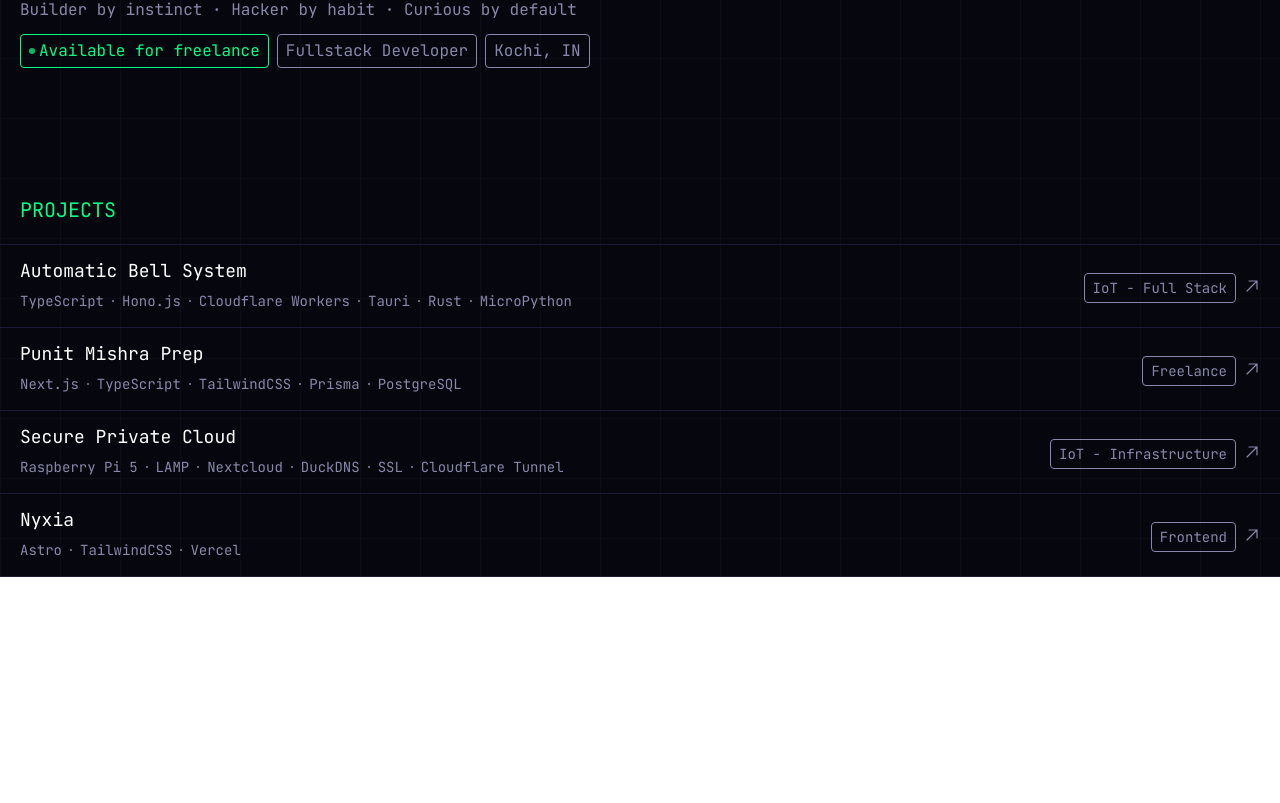
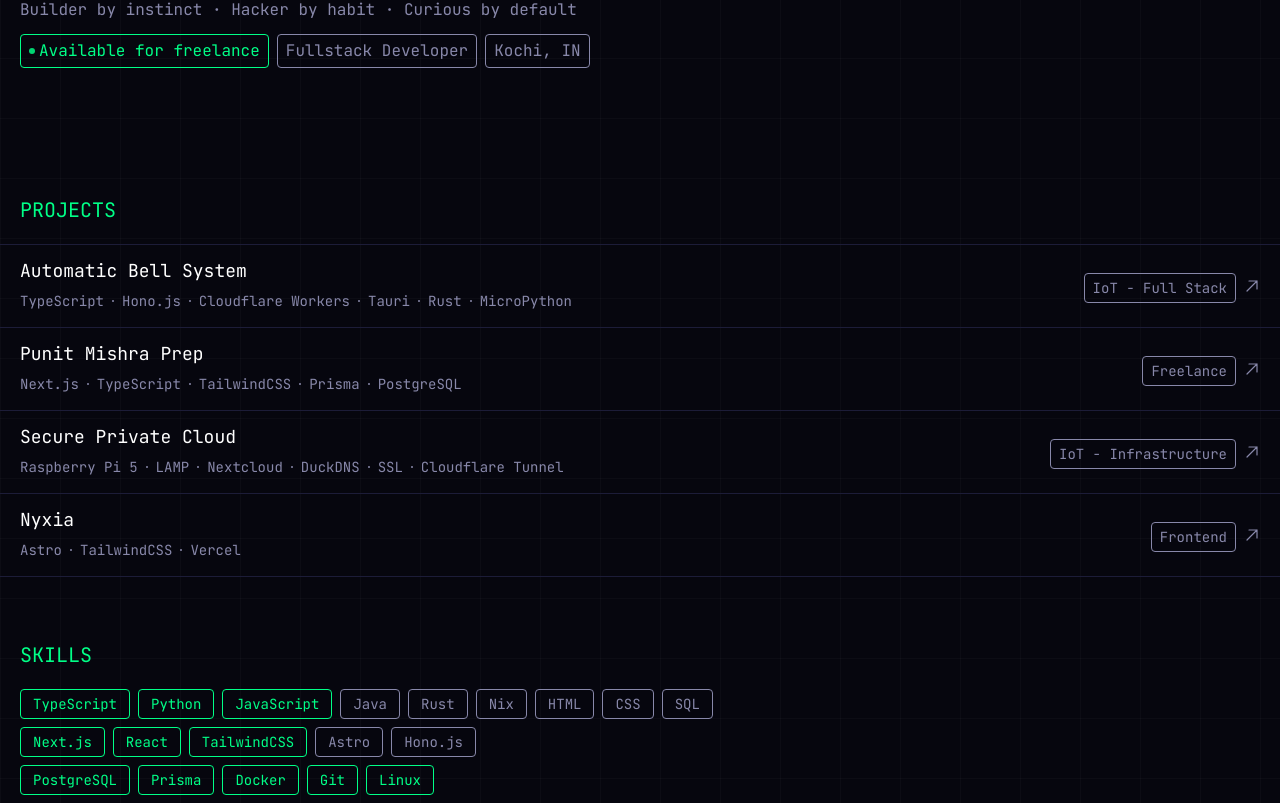
Before and after one commit to dev-spectre/portfolio, a Next.js app: page / in a window 1280 px wide. Shown: the part 302-1105 px from the top of the page. Before the commit the page ends 879 px from the top, so only its background shows below. Built offline with nearby package versions, Linux system fonts and the light colour scheme.

Commit message:
Add skills

```diff
--- a/src/app/page.tsx
+++ b/src/app/page.tsx
@@ -1,6 +1,7 @@
 import Hero from "@/components/Hero";
 import Navbar from "@/components/Navbar";
 import Works from "@/components/Works";
+import Skills from "@/components/Skills";
 
 export default function Home() {
   return (
@@ -8,6 +9,7 @@ export default function Home() {
       <Navbar />
       <Hero />
       <Works />
+      <Skills />
     </div>
   );
 }
--- a/src/components/Hero.tsx
+++ b/src/components/Hero.tsx
@@ -1,6 +1,6 @@
 export default function Hero() {
   return (
-    <div className="px-5 pt-32 text-secondary">
+    <section id="about" className="px-5 pt-32 text-secondary">
       <p className="mb-2">
         visitor@spectre.us.kg:~$ <span className="text-accent">init --portfolio</span>
       </p>
@@ -26,6 +26,6 @@ export default function Hero() {
           <p>Kochi, IN</p>
         </div>
       </div>
-    </div>
+    </section>
   );
 }
--- /dev/null
+++ b/src/components/Skills.tsx
@@ -0,0 +1,38 @@
+function SkillChip({ skill, active }: { skill: string; active?: boolean }) {
+  return (
+    <div className={`border rounded px-3 hover:border-accent hover:text-accent py-1 text-sm inline-block mr-2 mb-2 ${active ? "border-accent text-accent" : "border-secondary text-secondary"}`}>
+      {skill}
+    </div>
+  );
+}
+
+export default function Skills() {
+  const languages = ["TypeScript", "Python", "JavaScript", "Java", "Rust", "Nix", "HTML", "CSS", "SQL"];
+  const frameworks = ["Next.js", "React", "TailwindCSS", "Astro", "Hono.js"];
+  const infrastructure = ["PostgreSQL", "Prisma", "Docker", "Git", "Linux"];
+
+  const active = ["TypeScript", "Next.js", "TailwindCSS", "PostgreSQL", "Prisma", "Git", "Linux", "Prisma", "React", "Python", "Docker", "JavaScript"];
+
+  return (
+    <section id="skills" className="px-5">
+      <h2 className="text-accent uppercase mb-5 mt-16 text-xl">Skills</h2>
+      <div className="">
+        <div>
+          {languages.map((lang) => (
+            <SkillChip active={active.includes(lang)} key={lang} skill={lang} />
+          ))}
+        </div>
+        <div>
+          {frameworks.map((fw) => (
+            <SkillChip active={active.includes(fw)} key={fw} skill={fw} />
+          ))}
+        </div>
+        <div>
+          {infrastructure.map((infra) => (
+            <SkillChip active={active.includes(infra)} key={infra} skill={infra} />
+          ))}
+        </div>
+      </div>
+    </section>
+  );
+}
--- a/src/components/Works.tsx
+++ b/src/components/Works.tsx
@@ -27,7 +27,7 @@ export default function Works() {
   ];
 
   return (
-    <div id="works" className="mt-32 text-secondary">
+    <section id="works" className="mt-32 text-secondary">
       <h2 className="text-accent px-5 uppercase mb-5 text-xl">Projects</h2>
       <div className="divide-y border-t border-b border-border divide-border">
         {projects.map((project) => (
@@ -52,6 +52,6 @@ export default function Works() {
           </a>
         ))}
       </div>
-    </div>
+    </section>
   );
 }
```
